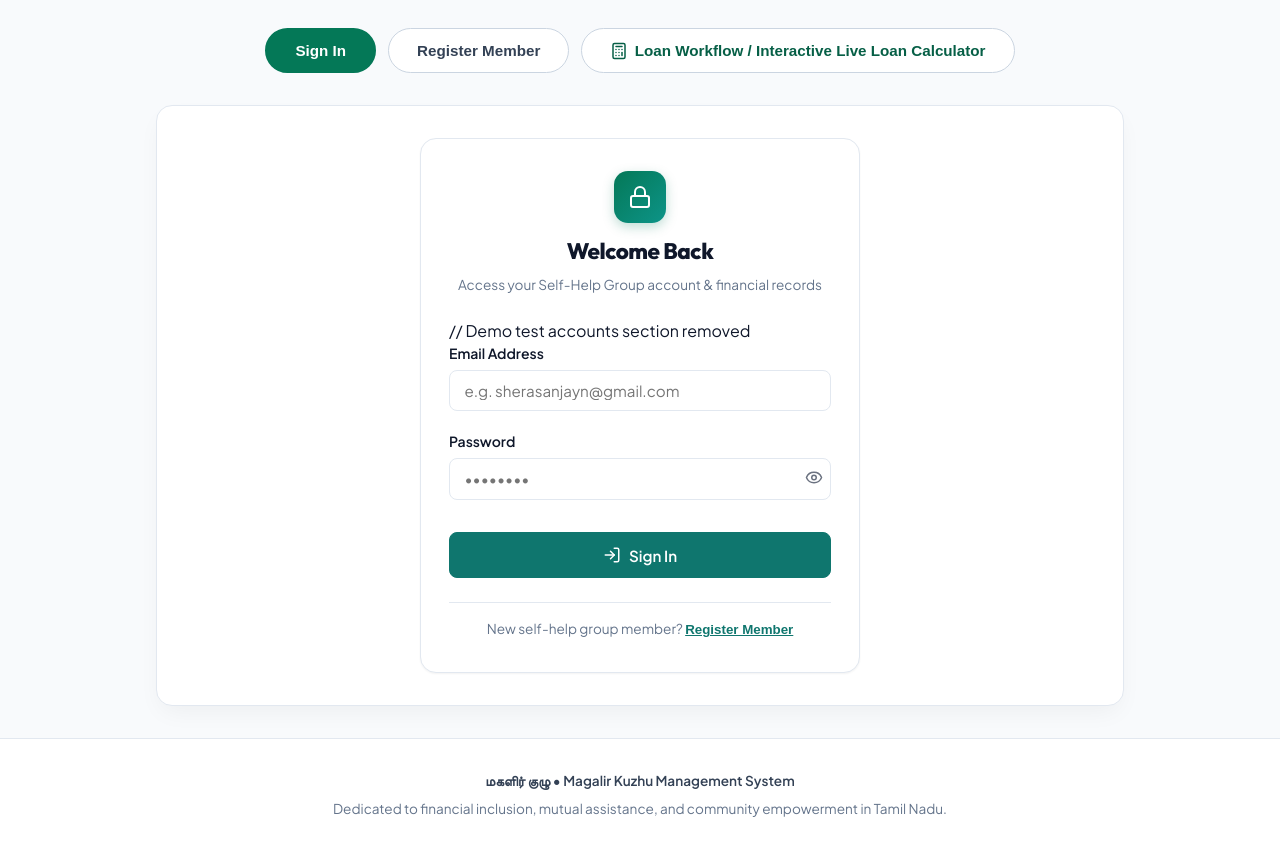
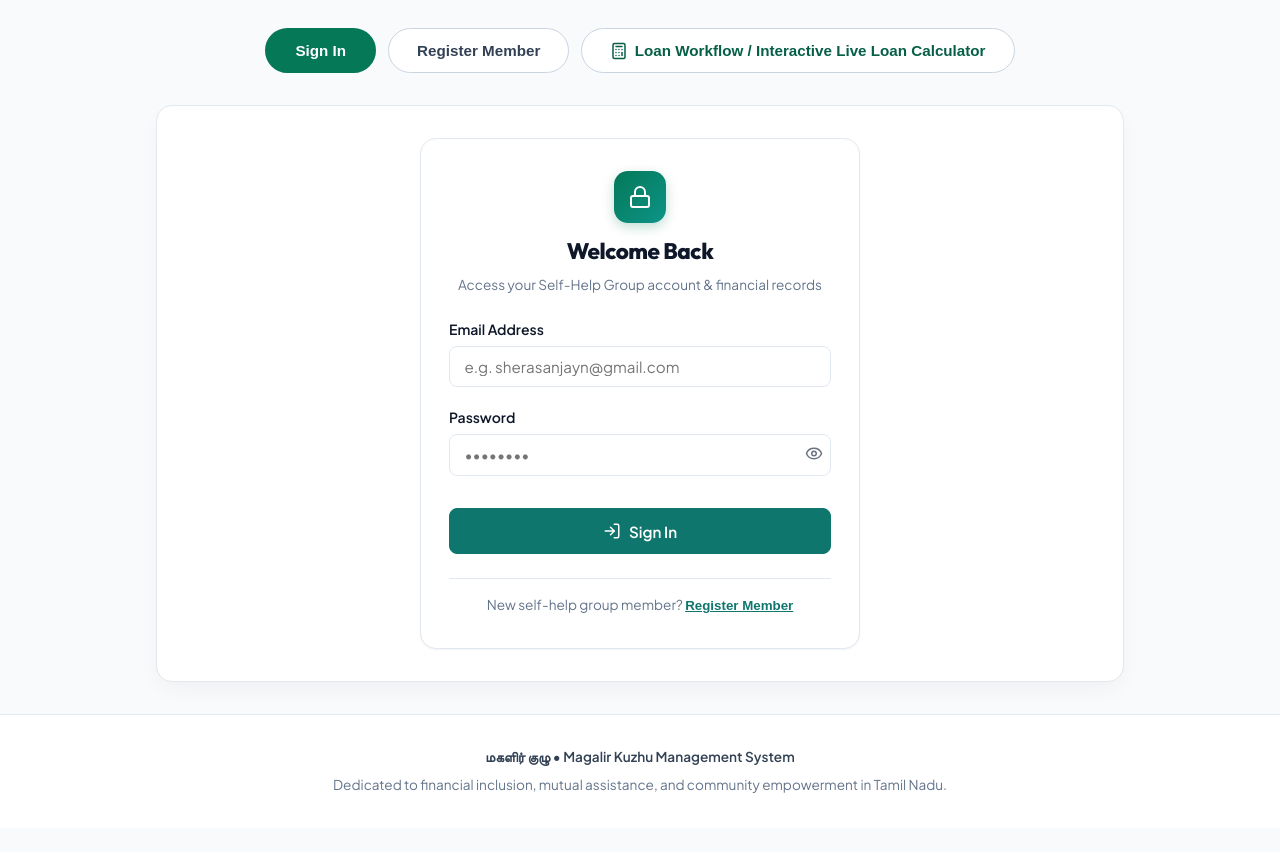
Before and after one commit to SherasanjayN/Antigravity-ok-, a React (Vite) app in the folder client/: page / in a window 1280 px wide. Shown: the part 540-1392 px from the top of the page. After the commit the page ends 1368 px from the top, so only its background shows below. Built offline with nearby package versions, Linux system fonts and the light colour scheme.

Commit message:
fix: resolve login JSX syntax and refresh production build

```diff
--- a/client/src/components/Auth/LoginForm.jsx
+++ b/client/src/components/Auth/LoginForm.jsx
@@ -102,7 +102,7 @@ export default function LoginForm({ onLoginSuccess, onSwitchToRegister, onPendin
           </p>
         </div>
 
-// Demo test accounts section removed
+        {/* Demo test accounts section removed */}
 
         {error && (
           <div style={{
```
